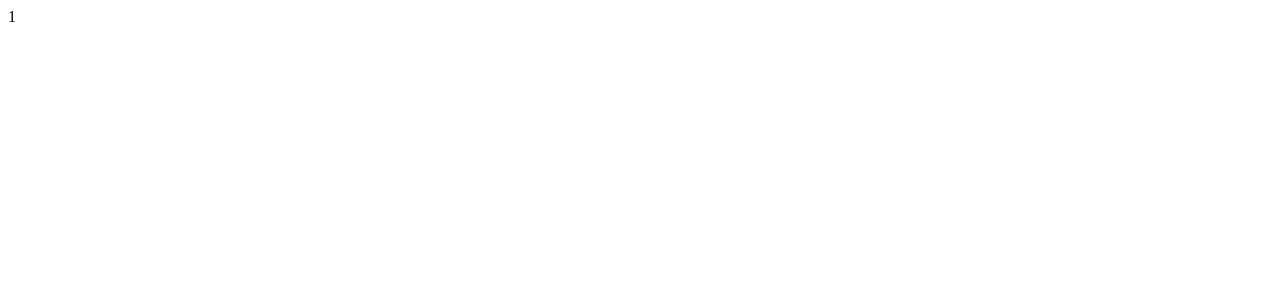
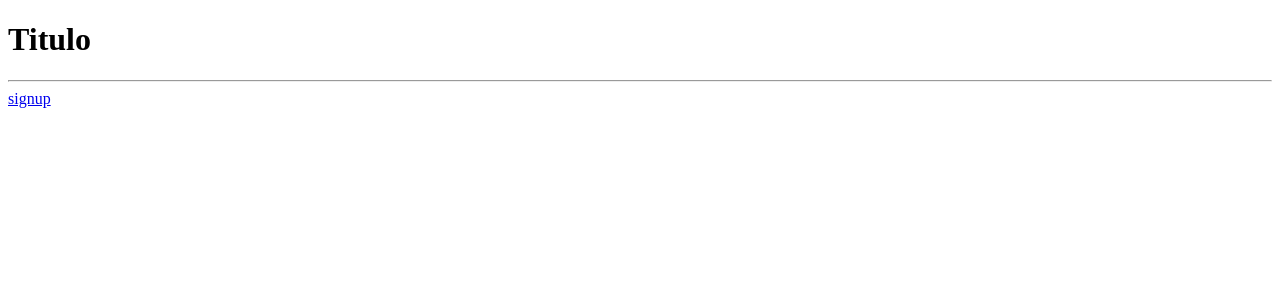
Before and after one commit to edufontana/context-web, a React (Vite) app: page / in a window 1280 px wide. Shown: the top 300 px of the page. Built offline with nearby package versions, Linux system fonts and the light colour scheme.

Commit message:
feat: routes

```diff
--- a/package.json
+++ b/package.json
@@ -14,9 +14,11 @@
     "react-router-dom": "^6.3.0"
   },
   "devDependencies": {
+    "@rocketseat/eslint-config": "^1.1.3",
     "@types/react": "^18.0.17",
     "@types/react-dom": "^18.0.6",
     "@vitejs/plugin-react": "^2.1.0",
+    "eslint": "^8.24.0",
     "typescript": "^4.6.4",
     "vite": "^3.1.0"
   }
--- a/src/App.tsx
+++ b/src/App.tsx
@@ -1,10 +1,16 @@
-function App() {
+import { BrowserRouter, Route, Routes } from 'react-router-dom'
+import { ShowData } from './pages/ShowData'
+import { SignUp } from './pages/SignUp'
 
+export function App() {
   return (
-    <div>
-     1
-    </div>
+    <BrowserRouter>
+      <h1>Titulo</h1>
+      <hr />
+      <Routes>
+        <Route path="/" element={<SignUp />} />
+        <Route path="/exibir" element={<ShowData />} />
+      </Routes>
+    </BrowserRouter>
   )
 }
-
-export default App
--- a/src/main.tsx
+++ b/src/main.tsx
@@ -1,9 +1,9 @@
 import React from 'react'
 import ReactDOM from 'react-dom/client'
-import App from './App'
+import { App } from './App'
 
 ReactDOM.createRoot(document.getElementById('root')! as HTMLElement).render(
   <React.StrictMode>
     <App />
-  </React.StrictMode>
+  </React.StrictMode>,
 )
--- /dev/null
+++ b/src/pages/ShowData.tsx
@@ -0,0 +1,9 @@
+import { Link } from 'react-router-dom'
+
+export function ShowData() {
+  return (
+    <div>
+      <Link to="/">showdata</Link>
+    </div>
+  )
+}
--- /dev/null
+++ b/src/pages/SignUp.tsx
@@ -0,0 +1,9 @@
+import { Link } from 'react-router-dom'
+
+export function SignUp() {
+  return (
+    <div>
+      <Link to="/exibir">signup</Link>
+    </div>
+  )
+}
```
Also changed, not shown: .eslintrc.json (added), 1 other file (tests, documents, lock files or other folders).
